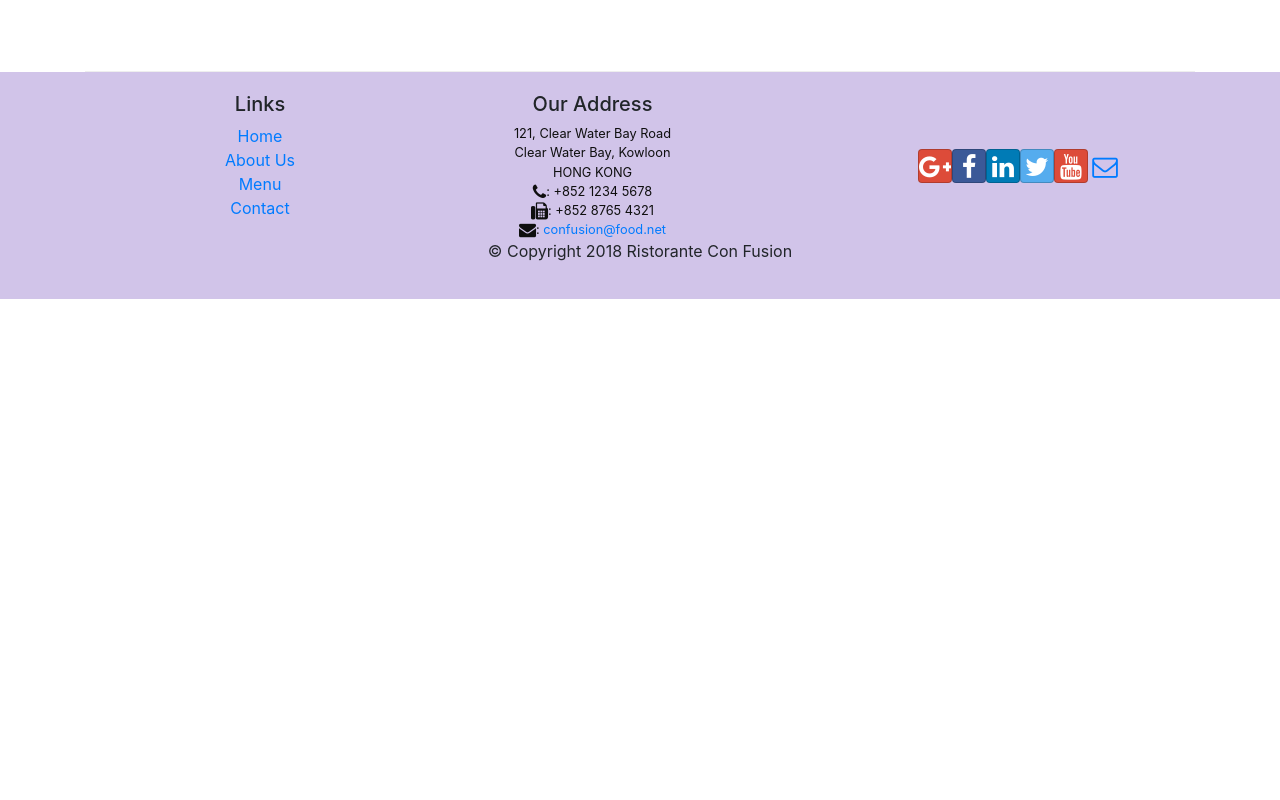
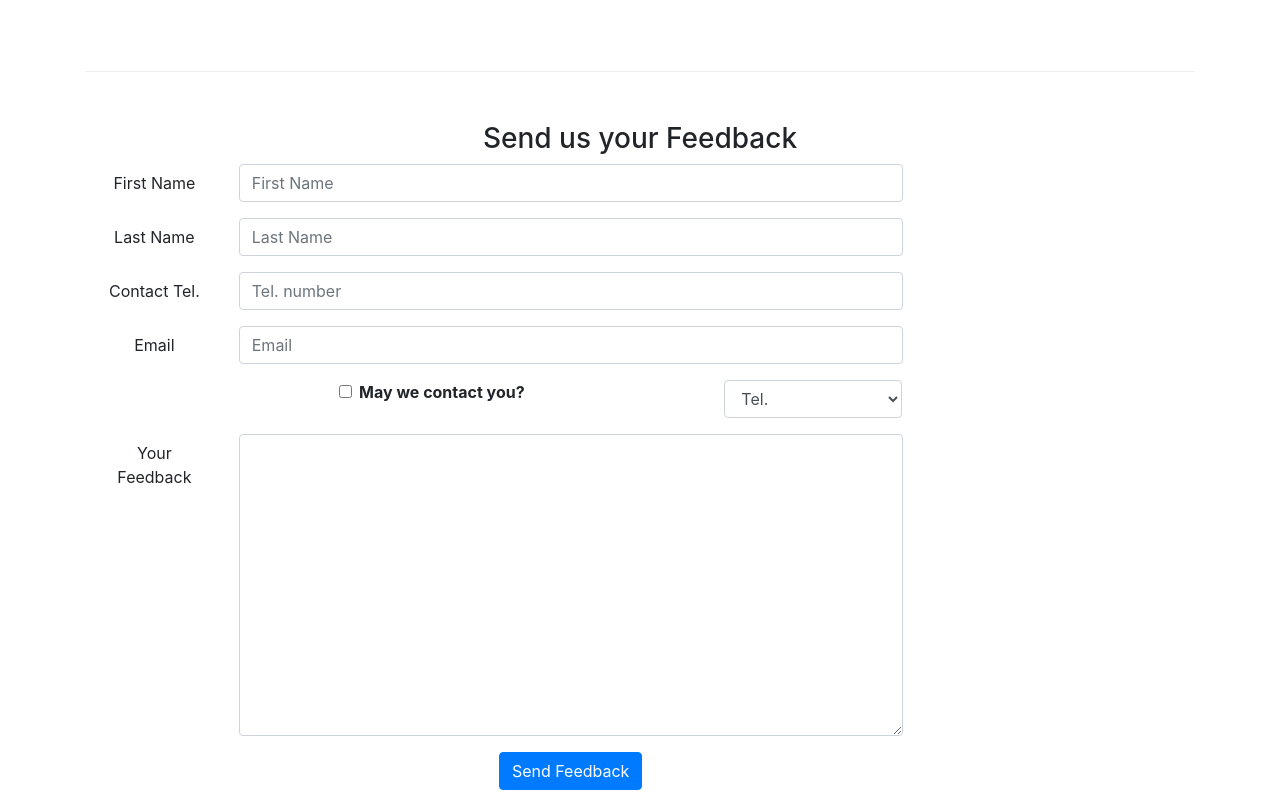
Before and after one commit to ajparker00/React-Confusion, a React (Create React App) app: page /contactus in a window 1280 px wide. Shown: the part 800-1600 px from the top of the page. Before the commit the page ends 1099 px from the top, so only its background shows below. Built offline with nearby package versions, Linux system fonts and the light colour scheme.

Commit message:
Controlled Forms

```diff
--- a/src/components/AboutComponent.js
+++ b/src/components/AboutComponent.js
@@ -1,16 +1,27 @@
-/*import React from 'react';
+import React from 'react';
 import { Breadcrumb, BreadcrumbItem, Card, CardBody, CardHeader, Media } from 'reactstrap';
 import { Link } from 'react-router-dom';
 
+
 function About(props) {
-
         const leaders = props.leaders.map((leader) => {
             return (
-            <p>Leader {leader.name}</p>
+                <div key={leader.id} className="col-12 mt-5">
+                    <Media tag="li">
+                        <Media left middle>
+                            <Media object src={leader.image} alt={leader.name} />
+                        </Media>
+                        <Media body className="ml-5">
+                            <Media heading>{leader.name}</Media>
+                            <p>{leader.designation}</p>
+                            <p>{leader.description}</p>
+                        </Media>
+                    </Media>
+                </div>
             );
         });
 
-    return(
+        return (
             <div className="container">
                 <div className="row">
                     <Breadcrumb>
@@ -72,6 +83,7 @@
                 </div>
             </div>
         );
+    //}
 }
 
 export default About;
--- a/src/components/ContactComponent.js
+++ b/src/components/ContactComponent.js
@@ -1,8 +1,44 @@
-import React from 'react';
-import { Breadcrumb, BreadcrumbItem } from 'reactstrap';
+import React, { Component } from 'react';
+import { Breadcrumb, BreadcrumbItem, Button, Form, FormGroup, Label, Input, Col } from 'reactstrap';
 import { Link } from 'react-router-dom';
 
-function Contact(props) {
+class Contact extends Component {
+
+    constructor(props) {
+        super(props);
+
+        this.state = {
+            firstname: '',
+            lastname: '',
+            telnum: '',
+            email: '',
+            agree: false,
+            contactType: 'Tel.',
+            message: ''
+        };
+        this.handleInputChange = this.handleInputChange.bind(this);
+        this.handleSubmit = this.handleSubmit.bind(this);
+
+    }
+
+    handleInputChange(event) {
+        const target = event.target;
+        const value = target.type === 'checkbox' ? target.checked : target.value;
+        const name = target.name;
+
+        this.setState({
+          [name]: value
+        });
+    }
+
+    handleSubmit(event) {
+        console.log('Current State is: ' + JSON.stringify(this.state));
+        alert('Current State is: ' + JSON.stringify(this.state));
+        event.preventDefault();
+    }
+
+
+    render() {
         return (
             <div className="container">
                 <div className="row">
@@ -41,8 +77,92 @@
                         </div>
                     </div>
                 </div>
+                <div className="row row-content">
+                    <div className="col-12">
+                        <h3>Send us your Feedback</h3>
+                    </div>
+                    <div className="col-12 col-md-9">
+                        <Form onSubmit={this.handleSubmit}>
+                            <FormGroup row>
+                                <Label htmlFor="firstname" md={2}>First Name</Label>
+                                <Col md={10}>
+                                    <Input type="text" id="firstname" name="firstname"
+                                        placeholder="First Name"
+                                        value={this.state.firstname}
+                                        onChange={this.handleInputChange} />
+                                </Col>
+                            </FormGroup>
+                            <FormGroup row>
+                                <Label htmlFor="lastname" md={2}>Last Name</Label>
+                                <Col md={10}>
+                                    <Input type="text" id="lastname" name="lastname"
+                                        placeholder="Last Name"
+                                        value={this.state.lastname}
+                                        onChange={this.handleInputChange} />
+                                </Col>
+                            </FormGroup>
+                            <FormGroup row>
+                                <Label htmlFor="telnum" md={2}>Contact Tel.</Label>
+                                <Col md={10}>
+                                    <Input type="tel" id="telnum" name="telnum"
+                                        placeholder="Tel. number"
+                                        value={this.state.telnum}
+                                        onChange={this.handleInputChange} />
+                                </Col>
+                            </FormGroup>
+                            <FormGroup row>
+                                <Label htmlFor="email" md={2}>Email</Label>
+                                <Col md={10}>
+                                    <Input type="email" id="email" name="email"
+                                        placeholder="Email"
+                                        value={this.state.email}
+                                        onChange={this.handleInputChange} />
+                                </Col>
+                            </FormGroup>
+                            <FormGroup row>
+                                <Col md={{ size: 6, offset: 2 }}>
+                                    <FormGroup check>
+                                        <Label check>
+                                            <Input type="checkbox"
+                                                name="agree"
+                                                checked={this.state.agree}
+                                                onChange={this.handleInputChange} /> {' '}
+                                            <strong>May we contact you?</strong>
+                                        </Label>
+                                    </FormGroup>
+                                </Col>
+                                <Col md={{ size: 3, offset: 1 }}>
+                                    <Input type="select" name="contactType"
+                                        value={this.state.contactType}
+                                        onChange={this.handleInputChange}>
+                                        <option>Tel.</option>
+                                        <option>Email</option>
+                                    </Input>
+                                </Col>
+                            </FormGroup>
+                            <FormGroup row>
+                                <Label htmlFor="message" md={2}>Your Feedback</Label>
+                                <Col md={10}>
+                                    <Input type="textarea" id="message" name="message"
+                                        rows="12"
+                                        value={this.state.message}
+                                        onChange={this.handleInputChange}></Input>
+                                </Col>
+                            </FormGroup>
+                            <FormGroup row>
+                                <Col md={{ size: 10, offset: 2 }}>
+                                    <Button type="submit" color="primary">
+                                        Send Feedback
+                                    </Button>
+                                </Col>
+                            </FormGroup>
+                        </Form>
+                    </div>
+                </div>
             </div>
         );
     }
 
+}
+
 export default Contact;
--- a/src/components/DishdetailComponent.js
+++ b/src/components/DishdetailComponent.js
@@ -23,22 +23,24 @@
 }
 //I had to change comment to comments.  Description and comments are not showing up. Looks like I missing map.  My code is different than the teachers
 function RenderComments({ comments }) {
-    return (
-        <li key={comments.id}>
-            <p>{comments.comment}</p>
-            <p>--{comments.author} {new Intl.DateTimeFormat('en-US', { year: 'numeric', month: 'short', day: '2-digit' }).format(new Date(Date.parse(comments.date)))}
-            </p>
-        </li>
+	const arrayOfComments = comments;
+    const commentList = arrayOfComments.map((eachComment) => {
+        return (
+            <li key={eachComment.id}>
+                <p>{eachComment.comment}</p>
+                <p>--{eachComment.author} {new Intl.DateTimeFormat('en-US', { year: 'numeric', month: 'short', day: '2-digit' }).format(new Date(Date.parse(eachComment.date)))}
+                </p>
+            </li>
 
-    );
-
+        );
+    });
 
     return (<div className="col-12 col-md-5 m-1">
         <h4>
             "Comments"
         </h4>
         <ul className="list-unstyled">
-            {comments}
+            {commentList}
         </ul>
     </div>);
 }
--- a/src/components/MainComponent.js
+++ b/src/components/MainComponent.js
@@ -2,6 +2,7 @@
 import Home from './HomeComponent';
 import { Navbar, NavbarBrand } from 'reactstrap';
 import Menu from './MenuComponent';
+import About from './AboutComponent';
 import Contact from './ContactComponent';
 import DishDetail from './DishdetailComponent';
 import Header from './HeaderComponent';
@@ -56,7 +57,9 @@
           <Route path='/home' component={HomePage} />
           <Route exact path='/menu' render={() => <Menu dishes={this.state.dishes} />} />
           <Route path='/menu/:dishId' component={DishWithId} />
-          <Route exact path='/contactus' component={Contact} />
+          <Route exact path='/contactus' component={Contact} />} />
+          {/* added aboutus and an import up top */}
+          <Route exact path='/aboutus' component={() => <About leaders={this.state.leaders} />} />
           <Redirect to="/home" />
         </Switch>
         <Footer />
```
Lines whose indentation alone changed are shown as unchanged.
